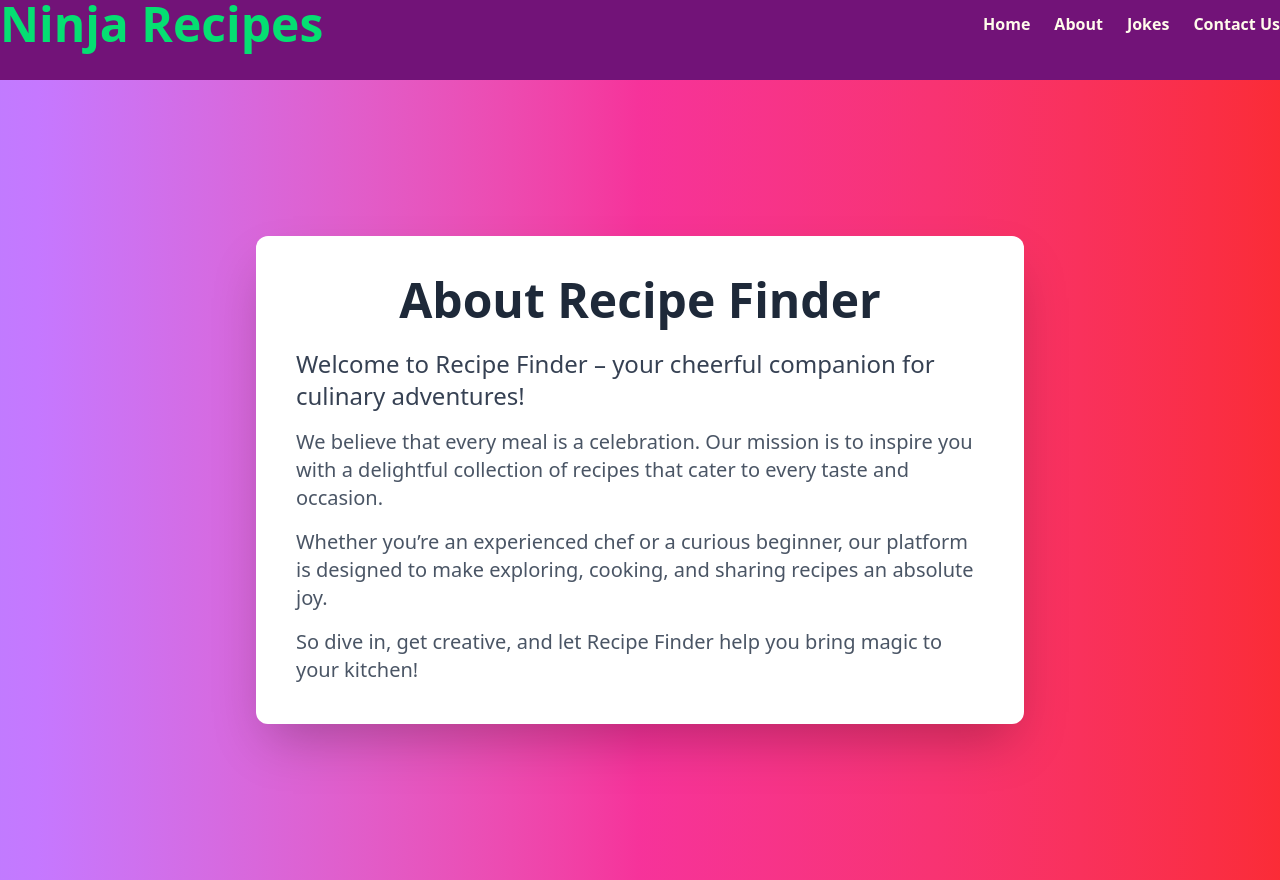
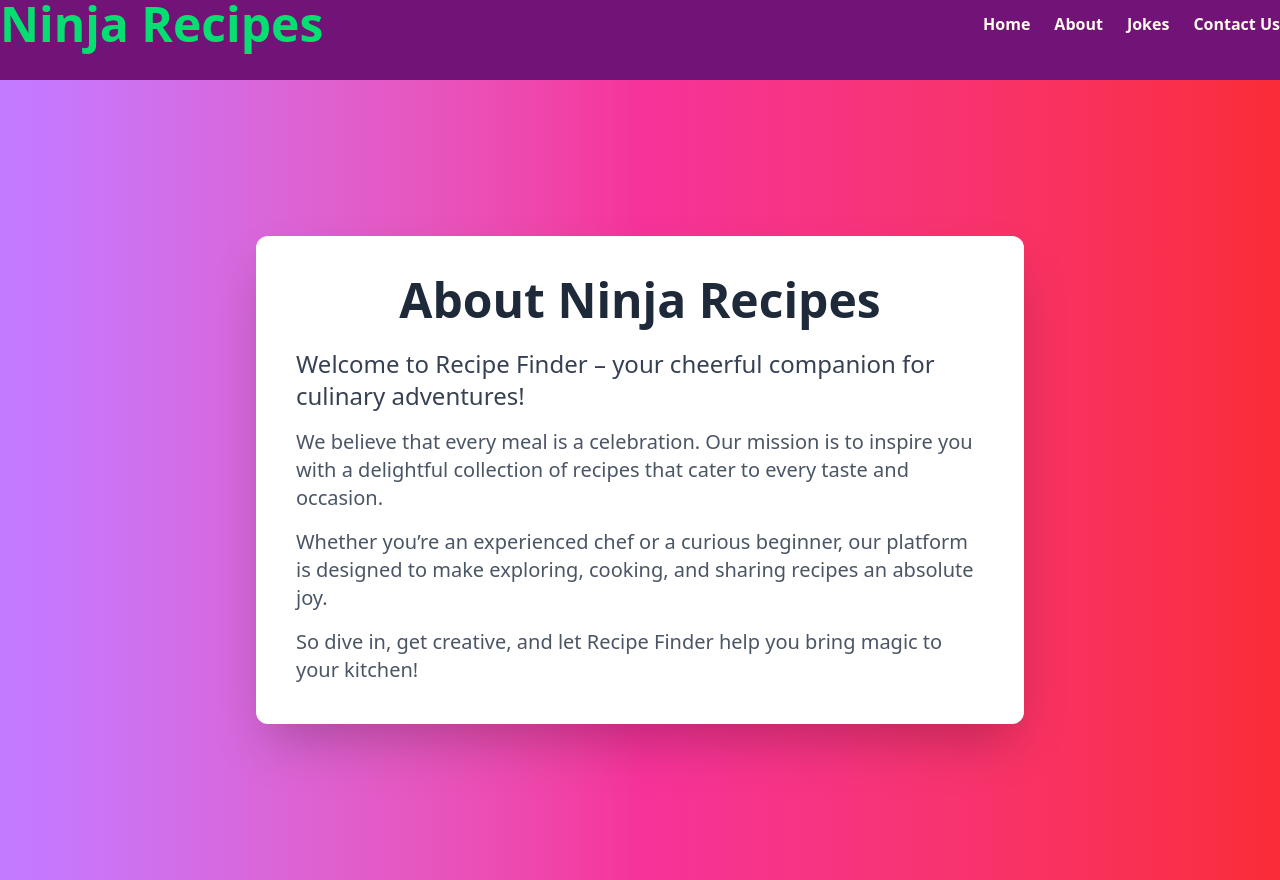
Before and after one commit to dikie001/sowon.io, a React (Vite) app: page /about in a window 1280 px wide. Built offline with nearby package versions, Linux system fonts and the light colour scheme.

Commit message:
Update About.jsx

```diff
--- a/src/components/About.jsx
+++ b/src/components/About.jsx
@@ -5,7 +5,7 @@ function About() {
     <div className="min-h-screen bg-gradient-to-r from-purple-400 via-pink-500 to-red-500 flex items-center justify-center p-8">
       <div className="max-w-3xl bg-white bg-opacity-90 backdrop-filter backdrop-blur-lg rounded-xl shadow-2xl p-10">
         <h1 className="text-5xl font-extrabold text-center text-gray-800 mb-6">
-          About Recipe Finder
+          About Ninja Recipes
         </h1>
         <p className="text-2xl text-gray-700 mb-4">
           Welcome to Recipe Finder – your cheerful companion for culinary adventures!
```
